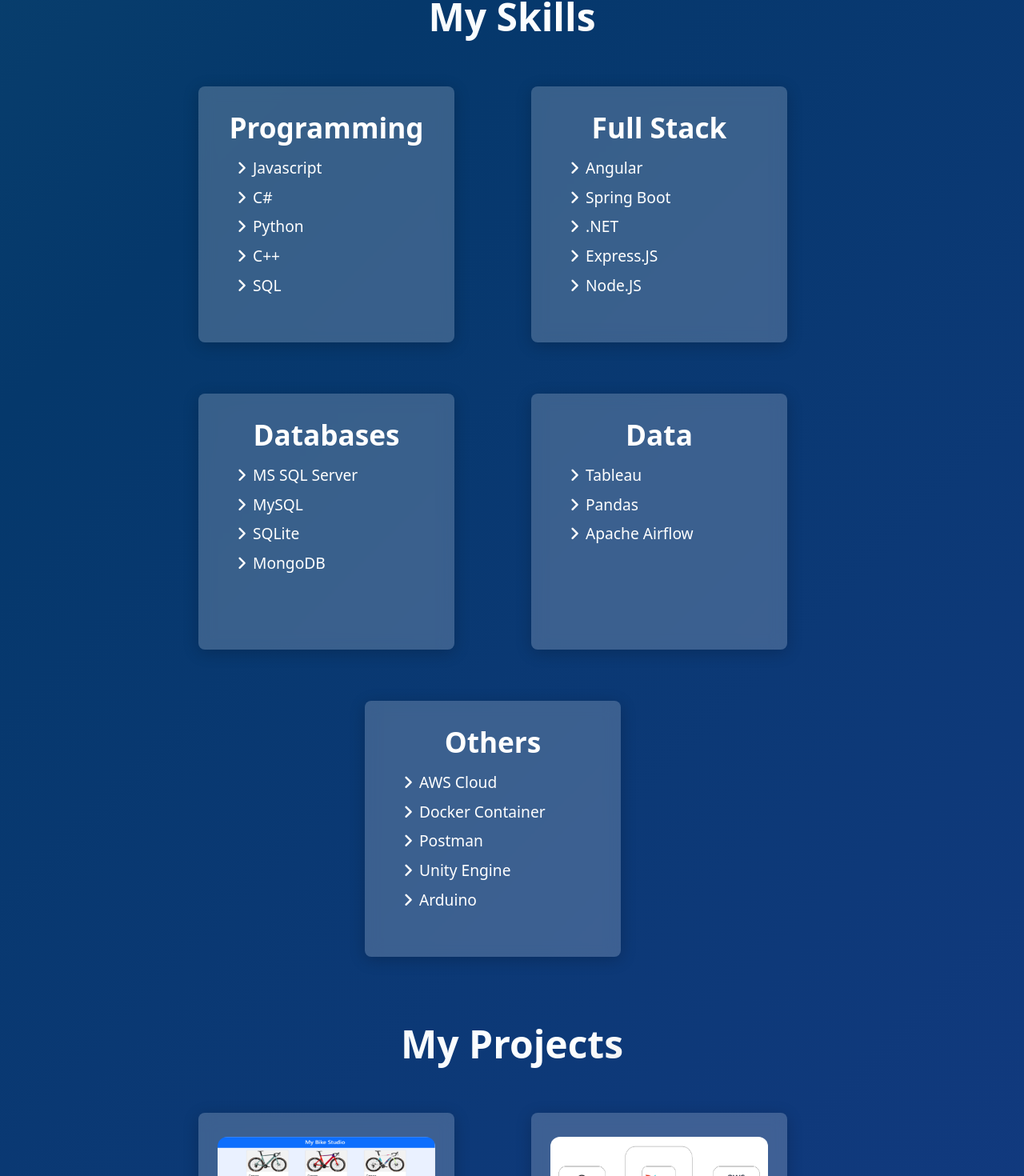
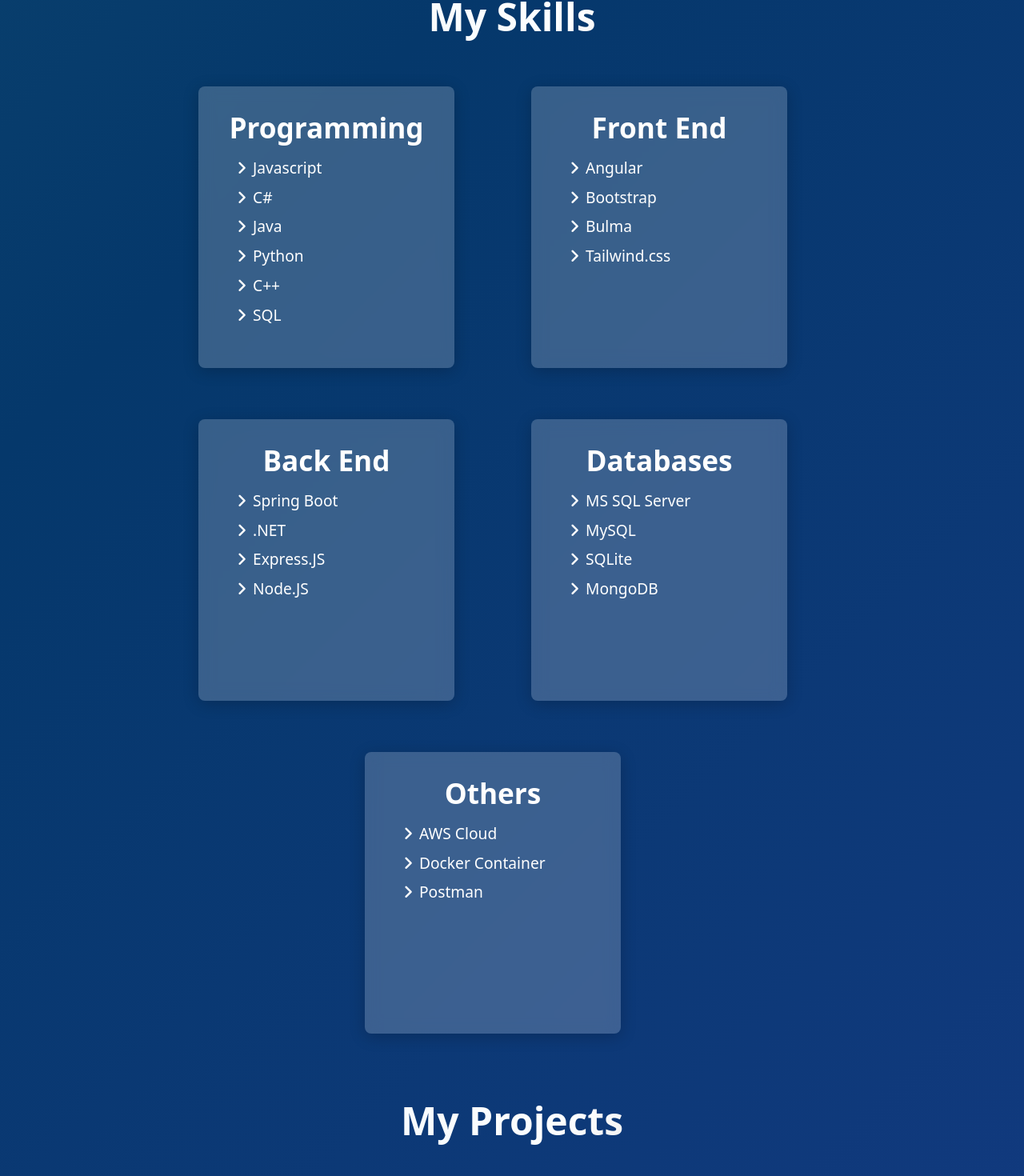
Before and after one commit to JMO3E/jmo-developer, an Angular app: page / in a window 1280 px wide. Shown: the part 1534-3004 px from the top of the page at 80% size. Built offline with nearby package versions, Linux system fonts and the light colour scheme.

Commit message:
Remove some Cards and added new skills.

```diff
--- a/angular.json
+++ b/angular.json
@@ -33,6 +33,7 @@
             "styles": [
               "node_modules/@fortawesome/fontawesome-free/css/all.min.css",
               "node_modules/bootstrap/dist/css/bootstrap.min.css",
+              "node_modules/bootstrap-icons/font/bootstrap-icons.css",
               "src/styles.scss"
             ],
             "scripts": ["node_modules/bootstrap/dist/js/bootstrap.min.js"]
--- a/package.json
+++ b/package.json
@@ -21,6 +21,7 @@
     "@fortawesome/fontawesome-free": "^6.6.0",
     "@popperjs/core": "^2.11.8",
     "bootstrap": "^5.3.3",
+    "bootstrap-icons": "^1.11.3",
     "gh-pages": "^6.1.1",
     "path-to-regexp": "^0.1.10",
     "rollup": "^4.22.4",
--- a/src/app/projects/projects.component.html
+++ b/src/app/projects/projects.component.html
@@ -87,26 +87,6 @@
       <div class="col rounded-3 text-white me-0 me-md-5 mb-0 mb-md-3 project-card-style">
         <div class="card-content">
           <div class="card-image">
-            <img src="assets/Cyclistic_Dashboard.png" alt="Case Study: Cyclistic">
-          </div>
-          <div class="card-info">
-            <h3 class="card-title">Case Study: Bike Shares</h3>
-            <p class="card-paragraph">
-              This case study focuses on trying to help a company convert casual riders into annual members by analyzing data and creating marketing strategies.
-            </p>
-          </div>
-          <div class="card-button">
-            <a class="button-credential" target="_blank" href="https://github.com/JMO3E/Case-Study-Bike-Shares">
-              <span class="pvs-navigation__text">
-                Show Project
-              </span>
-            </a>
-          </div>
-        </div>
-      </div>
-      <div class="col rounded-3 text-white me-0 me-md-5 mb-0 mb-md-3 project-card-style">
-        <div class="card-content">
-          <div class="card-image">
             <img src="assets/PR_Monthly.png" alt="Case Study: Puerto Rico Covid">
           </div>
           <div class="card-info">
--- a/src/app/skills/skills.component.html
+++ b/src/app/skills/skills.component.html
@@ -20,6 +20,10 @@
             </li>
             <li class="col">
               <i class="fa-solid fa-angle-right pe-2"></i>
+              <span>Java</span>
+            </li>
+            <li class="col">
+              <i class="fa-solid fa-angle-right pe-2"></i>
               <span>Python</span>
             </li>
             <li class="col">
@@ -35,7 +39,7 @@
       </div>
       <div class="col rounded-3 text-white me-0 me-md-5 mb-0 mb-md-3 skill-card-style">
         <div class="skill-card-title">
-          <h1>Full Stack</h1>
+          <h1>Front End</h1>
         </div>
         <div class="skill-card-content">
           <ul class="row row-cols-1 gap-2">
@@ -43,6 +47,27 @@
               <i class="fa-solid fa-angle-right pe-2"></i>
               <span>Angular</span>
             </li>
+            <li class="col">
+              <i class="fa-solid fa-angle-right pe-2"></i>
+              <span>Bootstrap</span>
+            </li>
+            <li class="col">
+              <i class="fa-solid fa-angle-right pe-2"></i>
+              <span>Bulma</span>
+            </li>
+            <li class="col">
+              <i class="fa-solid fa-angle-right pe-2"></i>
+              <span>Tailwind.css</span>
+            </li>
+          </ul>
+        </div>
+      </div>
+      <div class="col rounded-3 text-white me-0 me-md-5 mb-0 mb-md-3 skill-card-style">
+        <div class="skill-card-title">
+          <h1>Back End</h1>
+        </div>
+        <div class="skill-card-content">
+          <ul class="row row-cols-1 gap-2">
             <li class="col">
               <i class="fa-solid fa-angle-right pe-2"></i>
               <span>Spring Boot</span>
@@ -87,27 +112,6 @@
           </ul>
         </div>
       </div>
-      <div class="col rounded-3 text-white me-0 me-md-5 mb-0 mb-md-3 skill-card-style">
-        <div class="skill-card-title">
-          <h1>Data</h1>
-        </div>
-        <div class="skill-card-content">
-          <ul class="row row-cols-1 gap-2">
-            <li class="col">
-              <i class="fa-solid fa-angle-right pe-2"></i>
-              <span>Tableau</span>
-            </li>
-            <li class="col">
-              <i class="fa-solid fa-angle-right pe-2"></i>
-              <span>Pandas</span>
-            </li>
-            <li class="col">
-              <i class="fa-solid fa-angle-right pe-2"></i>
-              <span>Apache Airflow</span>
-            </li>
-          </ul>
-        </div>
-      </div>
       <div class="col rounded-3 text-white me-0 me-md-5 mb-0 mb-0 mb-md-3 skill-card-style">
         <div class="skill-card-title">
           <h1>Others</h1>
@@ -126,14 +130,6 @@
               <i class="fa-solid fa-angle-right pe-2"></i>
               <span>Postman</span>
             </li>
-            <li class="col">
-              <i class="fa-solid fa-angle-right pe-2"></i>
-              <span>Unity Engine</span>
-            </li>
-            <li class="col">
-              <i class="fa-solid fa-angle-right pe-2"></i>
-              <span>Arduino</span>
-            </li>
           </ul>
         </div>
       </div>
--- a/src/app/skills/skills.component.scss
+++ b/src/app/skills/skills.component.scss
@@ -10,7 +10,7 @@
 
 .skill-card-style {
   width: 20rem;
-  height: 20rem;
+  height: 22rem;
 
   @extend %default-container-style;
 
```
Also changed, not shown: 1 other file (tests, documents, lock files or other folders).
